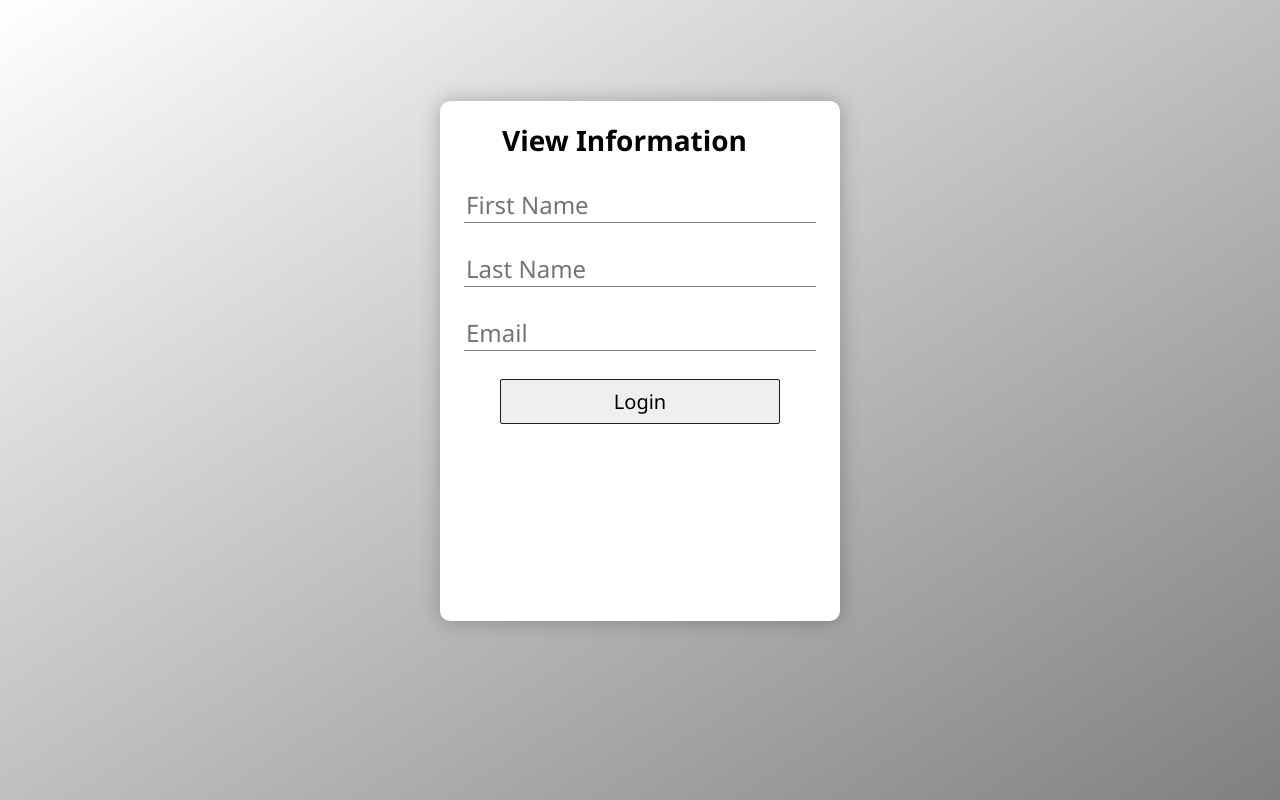
After one commit to lking-dev/UV-Lamp, a Flask app: page /login in a window 1280 px wide. The commit adds this page. Run offline with Flask 3, Linux system fonts and the light colour scheme.

Commit message:
added login page

```diff
--- a/uv lamp/server.py
+++ b/uv lamp/server.py
@@ -27,8 +27,17 @@ columns_reminders = {
 
 @app.route("/")
 def home_page():
-    return redirect(url_for("customer_table"))
+    return redirect(url_for("login"))
 
+@app.get("/login")
+def login_page():
+    return render_template("web/login.html")
+
+@app.post("/login")
+def login():
+    print(request.form["form-email"])
+
+    return redirect(url_for("login"))
 
 @app.get("/customer_table")
 def customer_table():
--- /dev/null
+++ b/uv lamp/static/stylesheets/login.css
@@ -0,0 +1,65 @@
+* {
+    font-family: 'Segoe UI', Tahoma, Geneva, Verdana, sans-serif;
+}
+
+#main-div {
+    margin-left: auto;
+    margin-right: auto;
+    margin-top: 8%;
+    height: 500px;
+    width: 400px;
+    box-shadow: 0 0 20px rgba(0, 0, 0, 0.25);
+    padding-top: 20px;
+    border-radius: 10px;
+    background-color: white;
+}
+
+.debug {
+    /*border: 5px solid green;*/
+}
+
+#top-label {
+    margin-left: 62px;
+    font-size: 28px;
+}
+
+.textbox {
+    font-size: 24px;
+    border: 0;
+    border-bottom: 1px solid grey;
+    display: block;
+    margin: 0 auto;
+    margin-top: 28px;
+}
+
+.textbox:focus {
+    border: 0;
+    outline: none;
+    border-bottom: 1px solid grey;
+}
+
+#submit-button {
+    display: block;
+    margin: 0 auto;
+    height: 45px;
+    margin-top: 28px;
+    border: 1px solid #202020;
+    cursor: pointer;
+    width: 70%;
+    font-size: 20px;
+    border-radius: 2px;
+    transition-duration: .25s;
+}
+
+#submit-button:hover {
+    background-color: #202020;
+    color: white;
+}
+
+body {
+    background-image: linear-gradient(to bottom right, white, grey);
+}
+
+html {
+    height: 100%;
+}
--- /dev/null
+++ b/uv lamp/templates/web/login.html
@@ -0,0 +1,17 @@
+<!DOCTYPE html>
+<html>
+    <head>
+        <link rel = "stylesheet" href = "static/stylesheets/login.css"/>
+    </head>
+    <body>
+        <div id = "main-div" class = "debug">
+            <form action = "/login" method = "post">
+                <label id = "top-label"><b>View Information</b></label>
+                <input type = "text" id = "fname-input" placeholder = "First Name" name = "form-fname" class = "textbox" required>
+                <input type = "text" id = "lname-input" placeholder = "Last Name" name = "form-lname" class = "textbox" required>
+                <input type = "email" id = "email-input" placeholder = "Email" name = "form-email" class = "textbox" required>
+                <button type = "submit" id = submit-button>Login</button>
+            </form>
+        </div>
+    </body>
+</html>
```
Also changed, not shown: uv lamp/static/stylesheets/table.css (+9 -0 lines).
